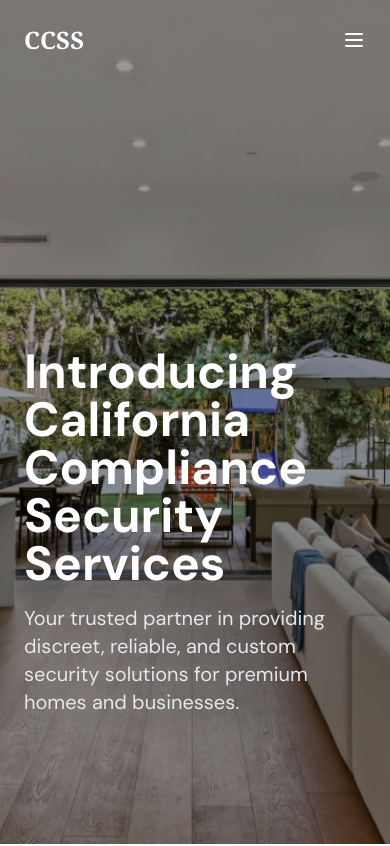
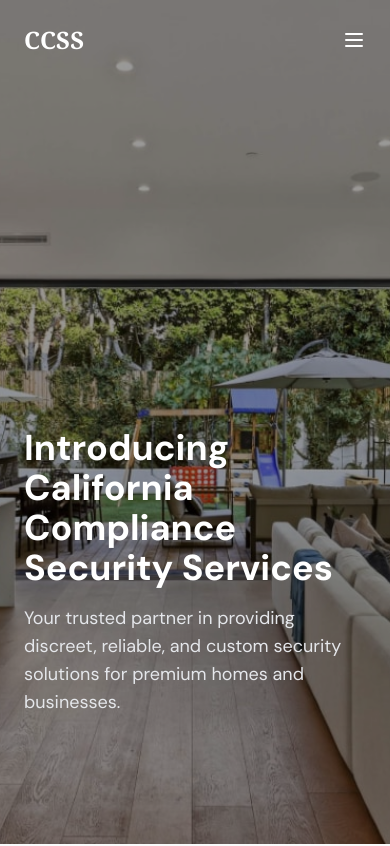
Before and after one commit to rcerney1/demo_site_ccss, a React (Vite) app: page / in a window 390 px wide. Shown: the top 846 px of the page. Built offline with nearby package versions, Linux system fonts and the light colour scheme.

Commit message:
mobile responsive

```diff
--- a/src/components/Home.jsx
+++ b/src/components/Home.jsx
@@ -8,7 +8,6 @@ function Home() {
         <div className="text-gray-900 bg-white font-sans">
             <Navbar />
 
-            {/* Hero Section */}
             <section className="relative w-full h-screen">
                 <img
                     src={elegantHome}
@@ -17,13 +16,13 @@ function Home() {
                 />
                 <div className="absolute inset-0 bg-black/40 flex flex-col items-start justify-end px-6 md:px-16 text-left pb-24 md:pb-40">
                     <h1
-                        className="text-5xl md:text-7xl font-bold text-white mb-4 max-w-5xl"
+                        className="text-4xl sm:text-5xl md:text-7xl font-bold text-white mb-4 max-w-5xl"
                         data-aos="fade-up"
                     >
                         Introducing California Compliance Security Services
                     </h1>
                     <p
-                        className="text-xl md:text-2xl text-gray-200 mb-8 max-w-5xl"
+                        className="text-lg sm:text-xl md:text-2xl text-gray-200 mb-8 max-w-5xl"
                         data-aos="fade-up"
                         data-aos-delay="100"
                     >
@@ -31,6 +30,7 @@ function Home() {
                     </p>
                 </div>
             </section>
+
 
 
             {/* Why Choose Us Section */}
```
